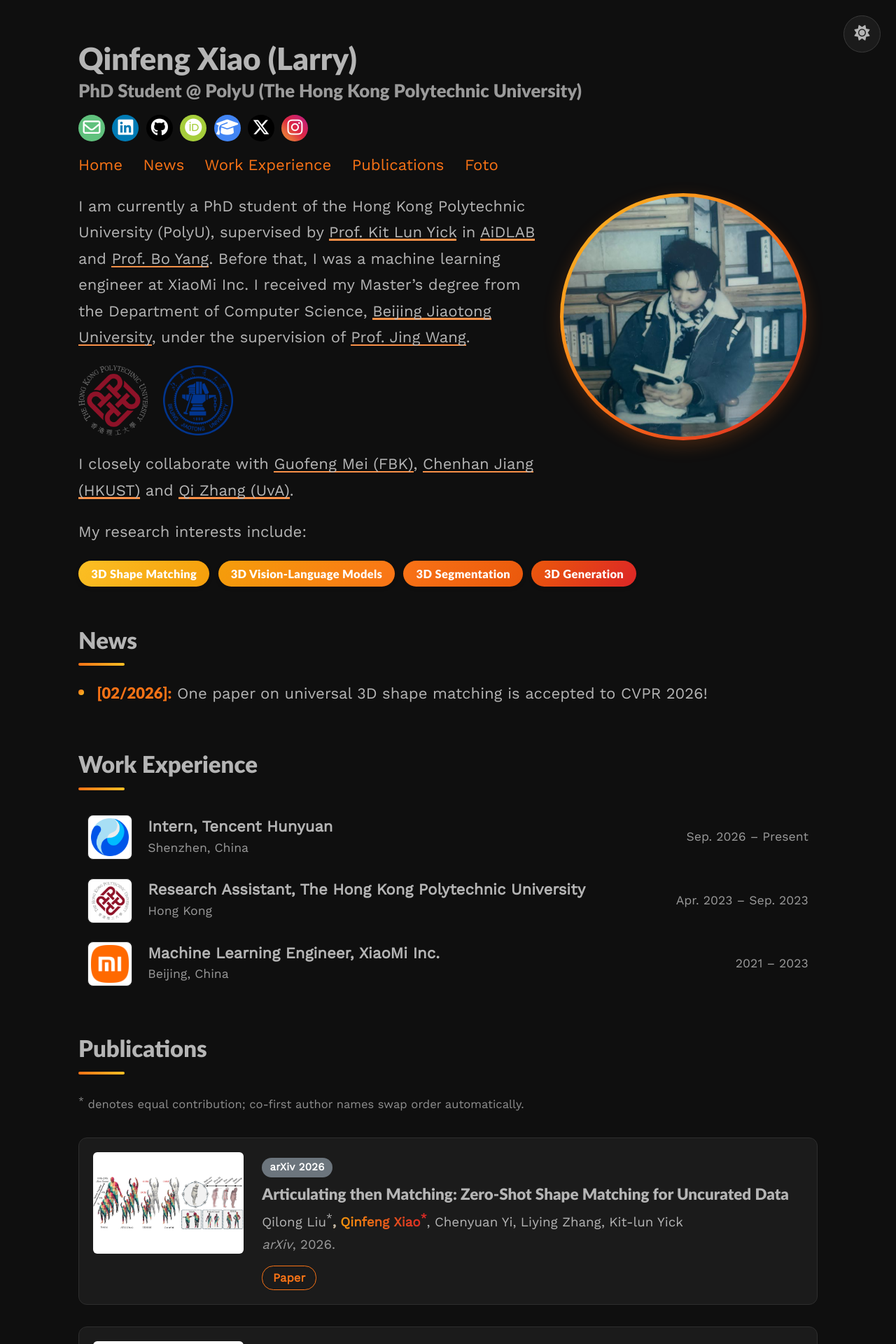
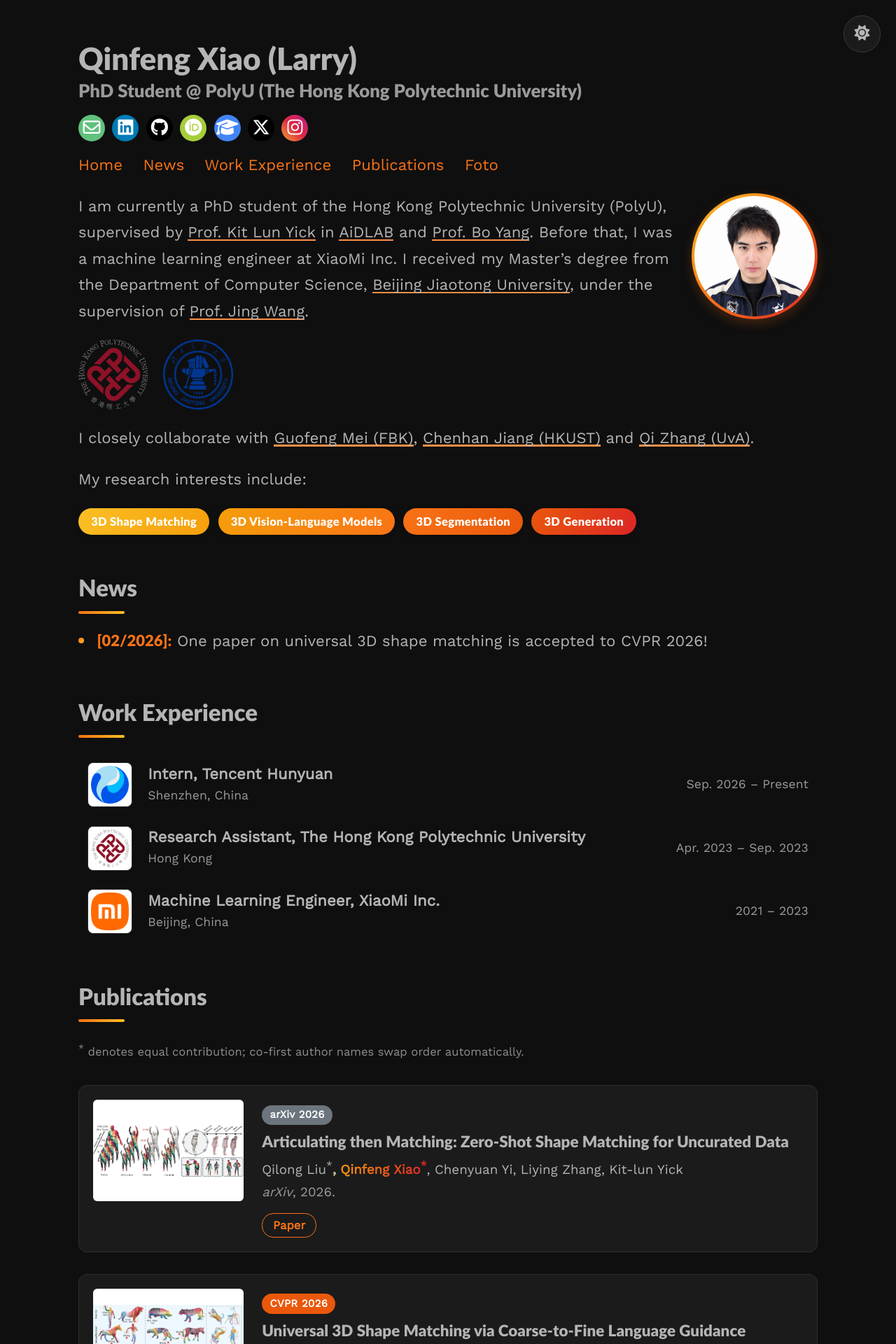
Before and after one commit to larryshaw0079/larryshaw0079.github.io, a Jekyll site: the page built from index.md, in a window 1280 px wide. Shown: the top 1920 px of the page at 70% size. Built offline with Jekyll 4.4.1, drawn with Linux system fonts in a browser that asks for light colours.

Commit message:
Enhance profile image display by adding alt text, adjusting styles for better responsiveness, and updating avatar image

```diff
--- a/_layouts/about.html
+++ b/_layouts/about.html
@@ -4,7 +4,7 @@ layout: default
 
 {% if page.profile %}
     {% if page.profile.image %}
-      <img class="profile {{ page.profile.align }}"  width="33.33%" src="{{ page.profile.image | prepend: '/assets/images/' | relative_url }}">
+      <img class="profile {{ page.profile.align }}" src="{{ page.profile.image | prepend: '/assets/images/' | relative_url }}" alt="{{ site.title }}">
     {% endif %}
 {% endif %}
 
--- a/assets/css/_sass/profile.scss
+++ b/assets/css/_sass/profile.scss
@@ -1,11 +1,16 @@
 /* Profile: circular photo wrapped in a warm gradient ring */
 .profile {
+    display: block;
+    width: 180px;
+    height: 180px;
+    object-fit: cover;
+    object-position: center 20%;
     border: none;
-    padding: 5px;
+    padding: 4px;
     background: linear-gradient(135deg, #fbbf24, #f97316, #dc2626);
-    box-shadow: 0 8px 24px rgba(249, 115, 22, 0.22);
+    box-shadow: 0 6px 16px rgba(249, 115, 22, 0.22);
     margin-left: 1rem;
-    margin-right: 1rem;
+    margin-right: 0;
     margin-bottom: 1rem;
     border-radius: 50%;
     box-sizing: border-box;
@@ -19,13 +24,10 @@
     float: right;
 }
 
-// adjust tile sizes on smaller screens
 @include media-query($on-phone) {
-  @media screen and (max-width: $on-phone){
-
-    .profile {
-      width: 40%;
-    }
-
+  .profile {
+    width: 132px;
+    height: 132px;
+    margin-left: 0.5rem;
   }
 }
```
Also changed, not shown: assets/images/avatar.jpg.
